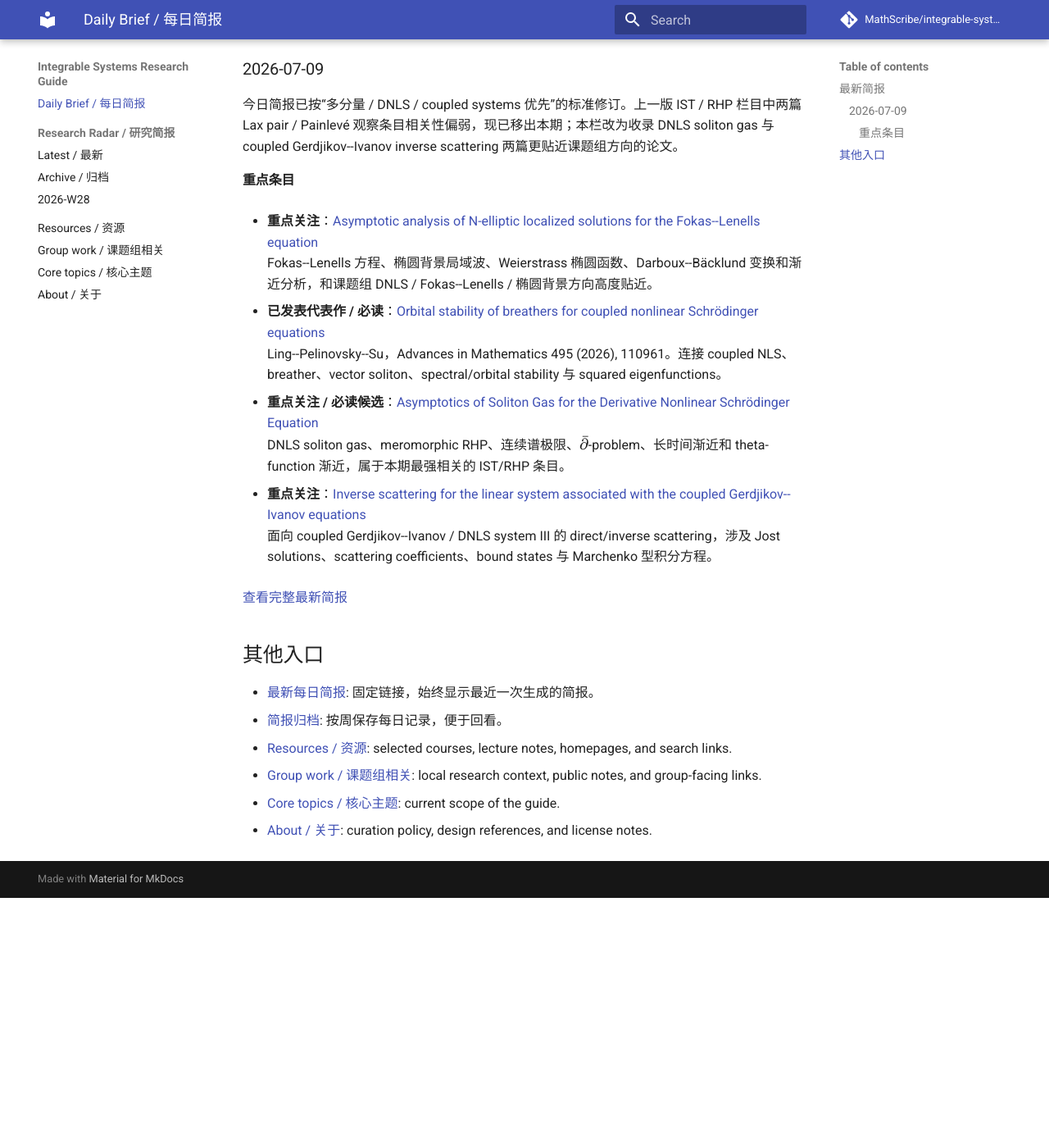
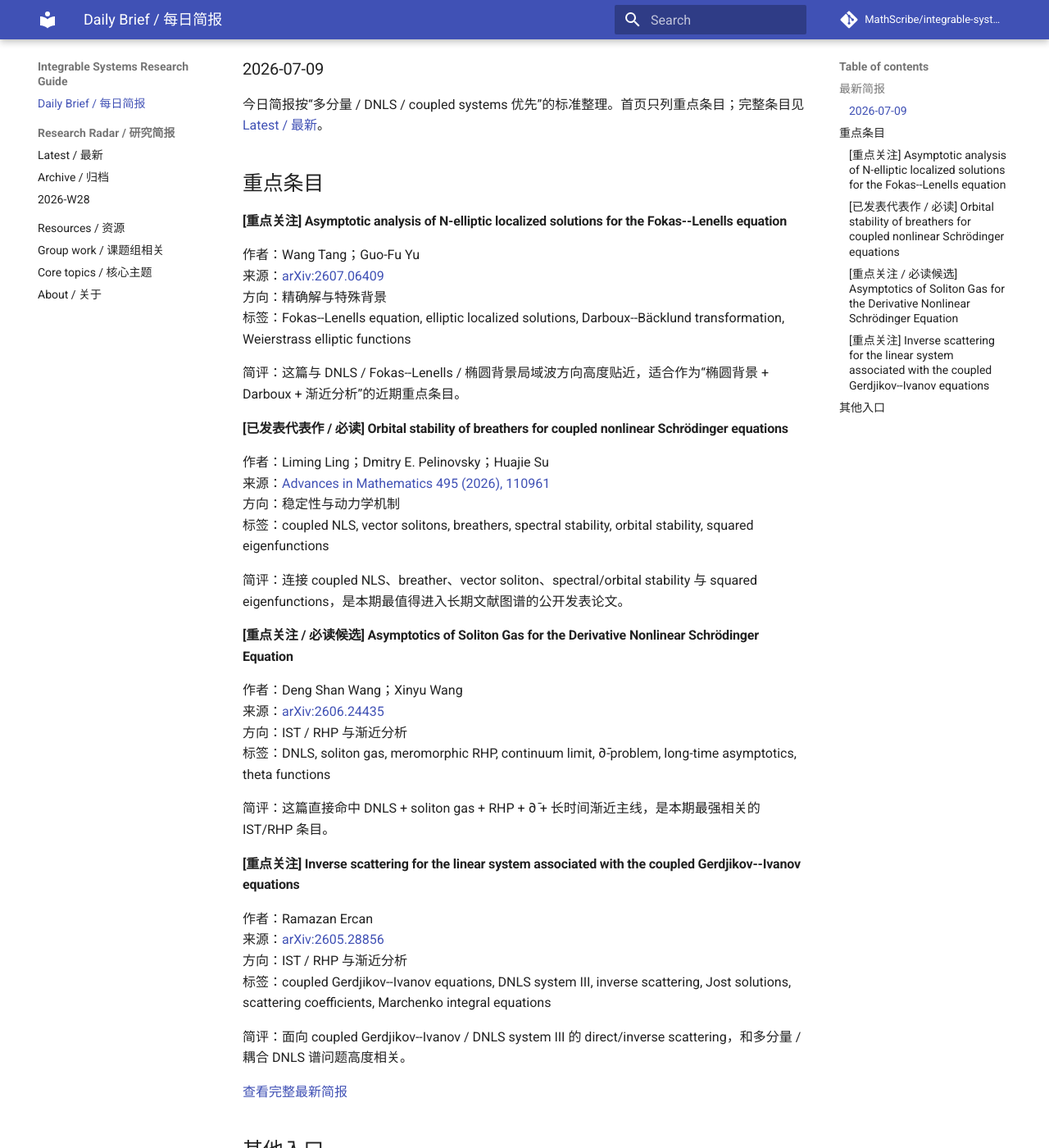
Before and after one commit to MathScribe/integrable-systems-guide, an MkDocs documentation site: the page built from docs/index.md, in a window 1280 px wide and 1400 px high, scrolled down 419 px. Shown: the whole window at 82% size. Built offline with MkDocs 1.6.1 and Material for MkDocs 9.7.7, drawn with Linux system fonts in a browser that asks for light colours; comment, search, counter and statistics services are not loaded; before the commit the page ends 1514 px from its top, so only the background shows below that.

Commit message:
Improve homepage brief formatting

```diff
--- a/docs/index.md
+++ b/docs/index.md
@@ -11,21 +11,45 @@
 
 ### 2026-07-09
 
-今日简报已按“多分量 / DNLS / coupled systems 优先”的标准修订。上一版 IST / RHP 栏目中两篇 Lax pair / Painlevé 观察条目相关性偏弱，现已移出本期；本栏改为收录 DNLS soliton gas 与 coupled Gerdjikov--Ivanov inverse scattering 两篇更贴近课题组方向的论文。
+今日简报按“多分量 / DNLS / coupled systems 优先”的标准整理。首页只列重点条目；完整条目见 [Latest / 最新](radar/latest.md)。
 
-#### 重点条目
+## 重点条目
 
-- **重点关注**：[Asymptotic analysis of N-elliptic localized solutions for the Fokas--Lenells equation](https://arxiv.org/abs/2607.06409)
-  Fokas--Lenells 方程、椭圆背景局域波、Weierstrass 椭圆函数、Darboux--Bäcklund 变换和渐近分析，和课题组 DNLS / Fokas--Lenells / 椭圆背景方向高度贴近。
+#### [重点关注] Asymptotic analysis of N-elliptic localized solutions for the Fokas--Lenells equation
 
-- **已发表代表作 / 必读**：[Orbital stability of breathers for coupled nonlinear Schrödinger equations](https://dmpeli.math.mcmaster.ca/PaperBank/BreathersCoupledNLS.pdf)
-  Ling--Pelinovsky--Su，Advances in Mathematics 495 (2026), 110961。连接 coupled NLS、breather、vector soliton、spectral/orbital stability 与 squared eigenfunctions。
+作者：Wang Tang；Guo-Fu Yu
+来源：[arXiv:2607.06409](https://arxiv.org/abs/2607.06409)
+方向：精确解与特殊背景
+标签：Fokas--Lenells equation, elliptic localized solutions, Darboux--Bäcklund transformation, Weierstrass elliptic functions
 
-- **重点关注 / 必读候选**：[Asymptotics of Soliton Gas for the Derivative Nonlinear Schrödinger Equation](https://arxiv.org/abs/2606.24435)
-  DNLS soliton gas、meromorphic RHP、连续谱极限、\(\bar\partial\)-problem、长时间渐近和 theta-function 渐近，属于本期最强相关的 IST/RHP 条目。
+简评：这篇与 DNLS / Fokas--Lenells / 椭圆背景局域波方向高度贴近，适合作为“椭圆背景 + Darboux + 渐近分析”的近期重点条目。
 
-- **重点关注**：[Inverse scattering for the linear system associated with the coupled Gerdjikov--Ivanov equations](https://arxiv.org/abs/2605.28856)
-  面向 coupled Gerdjikov--Ivanov / DNLS system III 的 direct/inverse scattering，涉及 Jost solutions、scattering coefficients、bound states 与 Marchenko 型积分方程。
+#### [已发表代表作 / 必读] Orbital stability of breathers for coupled nonlinear Schrödinger equations
+
+作者：Liming Ling；Dmitry E. Pelinovsky；Huajie Su
+来源：[Advances in Mathematics 495 (2026), 110961](https://dmpeli.math.mcmaster.ca/PaperBank/BreathersCoupledNLS.pdf)
+方向：稳定性与动力学机制
+标签：coupled NLS, vector solitons, breathers, spectral stability, orbital stability, squared eigenfunctions
+
+简评：连接 coupled NLS、breather、vector soliton、spectral/orbital stability 与 squared eigenfunctions，是本期最值得进入长期文献图谱的公开发表论文。
+
+#### [重点关注 / 必读候选] Asymptotics of Soliton Gas for the Derivative Nonlinear Schrödinger Equation
+
+作者：Deng Shan Wang；Xinyu Wang
+来源：[arXiv:2606.24435](https://arxiv.org/abs/2606.24435)
+方向：IST / RHP 与渐近分析
+标签：DNLS, soliton gas, meromorphic RHP, continuum limit, ∂̄-problem, long-time asymptotics, theta functions
+
+简评：这篇直接命中 DNLS + soliton gas + RHP + ∂̄ + 长时间渐近主线，是本期最强相关的 IST/RHP 条目。
+
+#### [重点关注] Inverse scattering for the linear system associated with the coupled Gerdjikov--Ivanov equations
+
+作者：Ramazan Ercan
+来源：[arXiv:2605.28856](https://arxiv.org/abs/2605.28856)
+方向：IST / RHP 与渐近分析
+标签：coupled Gerdjikov--Ivanov equations, DNLS system III, inverse scattering, Jost solutions, scattering coefficients, Marchenko integral equations
+
+简评：面向 coupled Gerdjikov--Ivanov / DNLS system III 的 direct/inverse scattering，和多分量 / 耦合 DNLS 谱问题高度相关。
 
 [查看完整最新简报](radar/latest.md)
 
```
